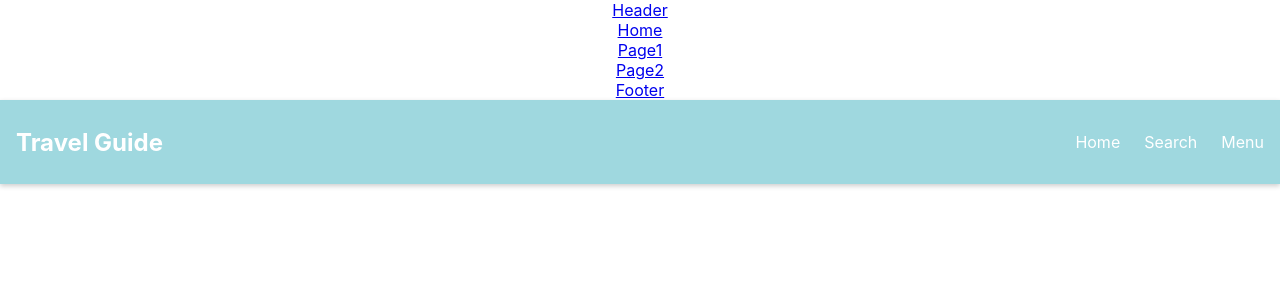
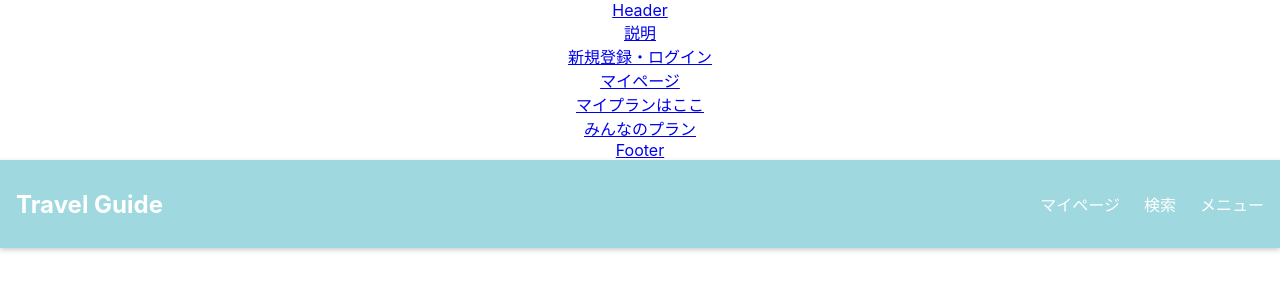
Before and after one commit to kana1999/my_portforio, a React (Create React App) app in the folder my-app/: page / in a window 1280 px wide. Shown: the top 300 px of the page. Built offline with nearby package versions, Linux system fonts and the light colour scheme.

Commit message:
ページ追加

```diff
--- a/my-app/src/App.js
+++ b/my-app/src/App.js
@@ -7,6 +7,8 @@ import Footer from "./components/Footer";
 import { Home } from "./components/Home";
 import { Page1 } from "./components/page1";
 import { Page2 } from "./components/page2";
+import { Page3 } from "./components/page3";
+import { Page4 } from "./components/page4";
 
 
 function App() {
@@ -15,11 +17,15 @@ function App() {
     <div className="App">
       <Link to="/">Header</Link>
       <br />
-      <Link to="/Home">Home</Link>
+      <Link to="/Home">説明</Link>
       <br />
-      <Link to="/Page1">Page1</Link>
+      <Link to="/Page1">新規登録・ログイン</Link>
       <br />
-      <Link to="/Page2">Page2</Link>
+      <Link to="/Page2">マイページ</Link>
+      <br />
+      <Link to="/Page3">マイプランはここ</Link>
+      <br />
+      <Link to="/Page4">みんなのプラン</Link>
       <br />
       <Link to="/Footer">Footer</Link>
       <br />
@@ -29,6 +35,8 @@ function App() {
         <Route path="/Home" element={<Home />} />
         <Route path="/Page1" element={<Page1 />} />
         <Route path="/Page2" element={<Page2 />} />
+        <Route path="/Page3" element={<Page3 />} />
+        <Route path="/Page4" element={<Page4 />} />
         <Route path="/Footer" element={<Footer />} />
       </Routes>
     </div>
--- a/my-app/src/components/Footer.css
+++ b/my-app/src/components/Footer.css
@@ -11,7 +11,7 @@
     left: 0;
     width: 100vw;
     height: 100px;
-}
+  }
 
 .footer-list {
     list-style: none;
--- a/my-app/src/components/Header.jsx
+++ b/my-app/src/components/Header.jsx
@@ -11,13 +11,13 @@ const Header = () => {
             <nav>
                 <ul className="nav-links">
                     <li>
-                        <Link to="/">Home</Link>
+                    <Link to="/Page2">マイページ</Link>
                     </li>
                     <li>
-                    <Link to="/search">Search</Link>
+                    <Link to="/search">検索</Link>
                     </li>
                     <li>
-                    <Link to="/menu">Menu</Link>
+                    <Link to="/menu">メニュー</Link>
                     </li>
                 </ul>
             </nav>
--- a/my-app/src/components/Home.jsx
+++ b/my-app/src/components/Home.jsx
@@ -10,7 +10,7 @@ export const Home = () => {
             <p>〇〇のサービスについて</p>
             <br />
             <p>自分で旅行プランを立てるもよし、他人が立てたプランの閲覧や検索も！</p>
-            <Link to="/Home">Home</Link>
+            <Link to="/Page1">新規登録・ログイン</Link>
         </div>
     );
 };
--- a/my-app/src/components/page1.jsx
+++ b/my-app/src/components/page1.jsx
@@ -3,7 +3,7 @@ import { Link } from "react-router-dom";
 export const Page1 = () => {
     return (
         <div>
-            <h1>Page1</h1>
+            <h1>新規登録・ログインができます</h1>
             <Link to="/Page1">Page1</Link>
         </div>
     );
--- a/my-app/src/components/page2.jsx
+++ b/my-app/src/components/page2.jsx
@@ -3,7 +3,7 @@ import { Link } from "react-router-dom";
 export const Page2 = () => {
     return (
         <div>
-            <h1>Page2</h1>
+            <h1>ここはマイページです</h1>
             <Link to="/Page2">Page2</Link>
         </div>
     );
--- /dev/null
+++ b/my-app/src/components/page3.jsx
@@ -0,0 +1,10 @@
+import { Link } from "react-router-dom";
+
+export const Page3 = () => {
+    return (
+        <div>
+            <h1>マイプランのページです</h1>
+            <Link to="/Page3">Page3</Link>
+        </div>
+    );
+};
--- /dev/null
+++ b/my-app/src/components/page4.jsx
@@ -0,0 +1,10 @@
+import { Link } from "react-router-dom";
+
+export const Page4 = () => {
+    return (
+        <div>
+            <h1>みんなのプランが見れます</h1>
+            <Link to="/Page4">Page4</Link>
+        </div>
+    );
+};
```
